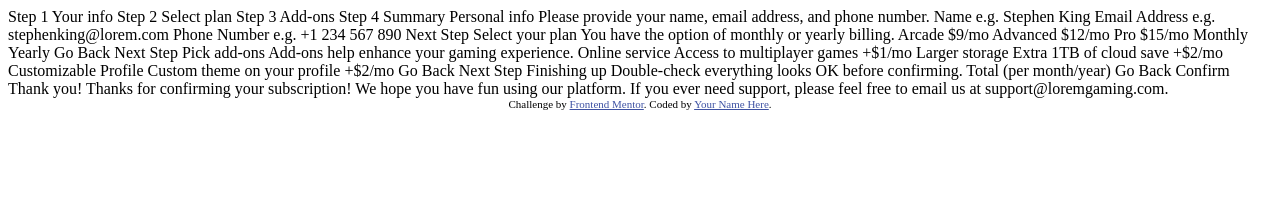
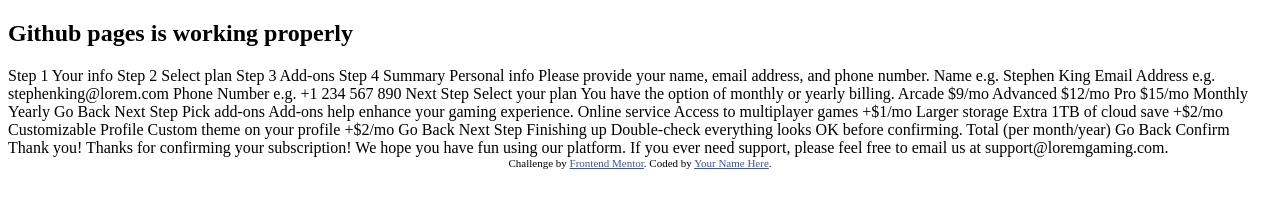
Before and after one commit to HaydenMay/MultiStepForm, a plain HTML site: page index.html in a window 1280 px wide. Drawn offline with Linux system fonts and the light colour scheme.

Commit message:
initial commit

```diff
--- a/index.html
+++ b/index.html
@@ -16,6 +16,8 @@
 </head>
 <body>
 
+
+  <h2>Github pages is working properly</h2>
   <!-- Sidebar start -->
 
   Step 1
```
